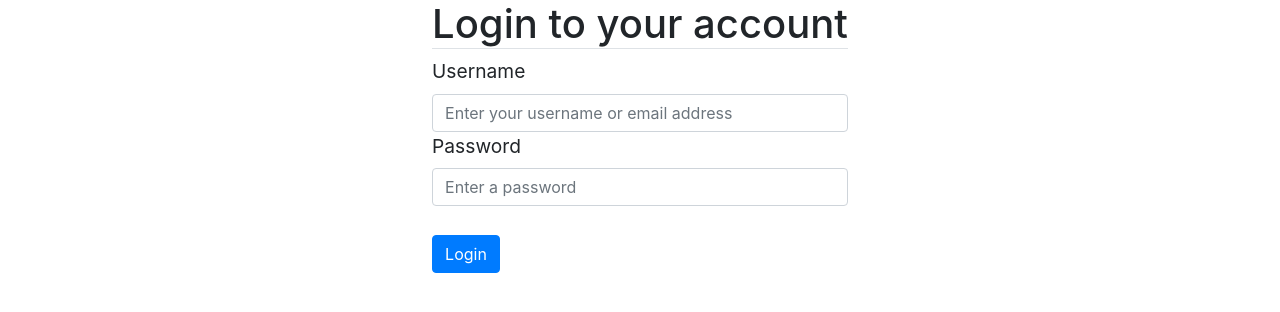
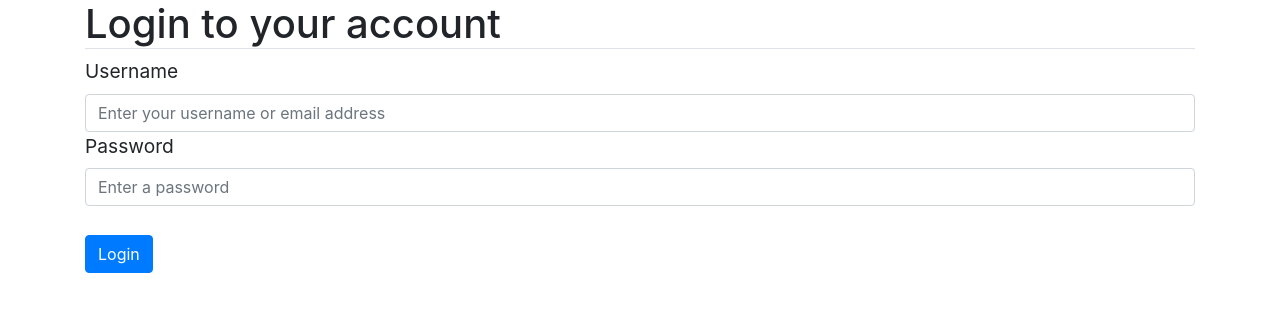
Before and after one commit to Rolv-Apneseth/just-a-tracker, a Flask app: page /login in a window 1280 px wide. Shown: the part 61-373 px from the top of the page. Run offline with Flask 2, Linux system fonts and the light colour scheme; some libraries are stand-ins or nearby versions.

Commit message:
Added a new partial for the login page which corrects its layout

```diff
--- /dev/null
+++ b/just-a-tracker/website/static/css/_login.scss
@@ -0,0 +1,3 @@
+#login-section {
+  width: 100%;
+}
--- a/just-a-tracker/website/static/css/main.css
+++ b/just-a-tracker/website/static/css/main.css
@@ -160,4 +160,8 @@ body main {
 #new-workspace {
   width: 100%;
 }
+
+#login-section {
+  width: 100%;
+}
 /*# sourceMappingURL=main.css.map */
--- a/just-a-tracker/website/static/css/main.scss
+++ b/just-a-tracker/website/static/css/main.scss
@@ -30,3 +30,4 @@ body {
 
 @import "workspace";
 @import "hub";
+@import "login";
```
Also changed, not shown: 1 other file.
